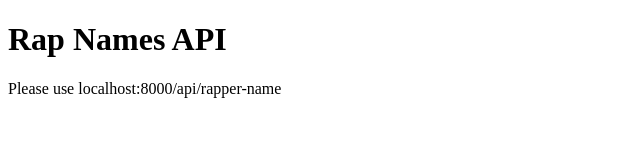
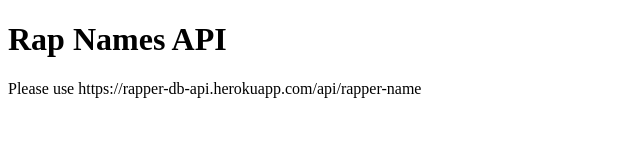
Before and after one commit to TMJSMC53/rap-names-api, a website: page index.html in a window 1280 px wide. Shown: the whole page, without its empty margins (0-640 px from the left). Drawn offline with Linux system fonts and the light colour scheme.

Commit message:
updated html documentation

```diff
--- a/index.html
+++ b/index.html
@@ -10,7 +10,7 @@
 
 <body>
   <h1>Rap Names API</h1>
-  <p>Please use localhost:8000/api/rapper-name</p>
+  <p>Please use https://rapper-db-api.herokuapp.com/api/rapper-name</p>
 </body>
 
 </html>
```
